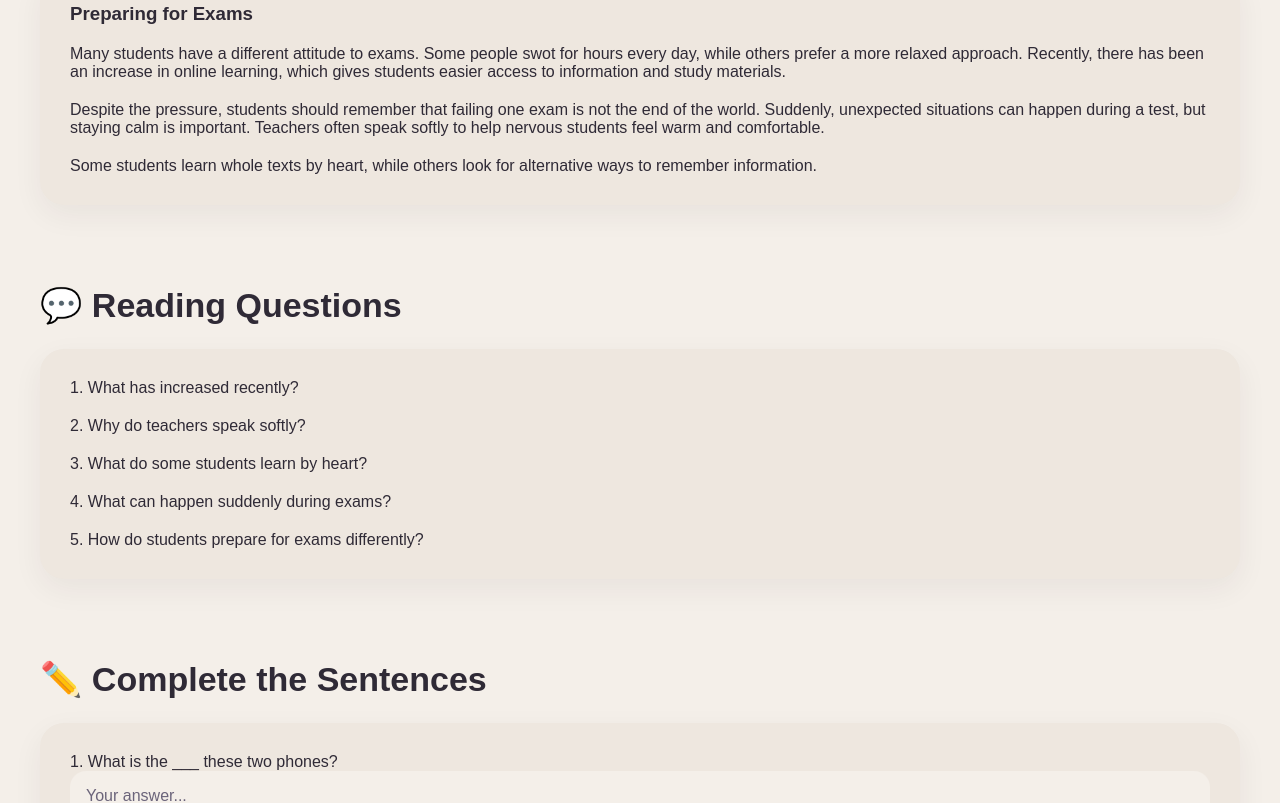
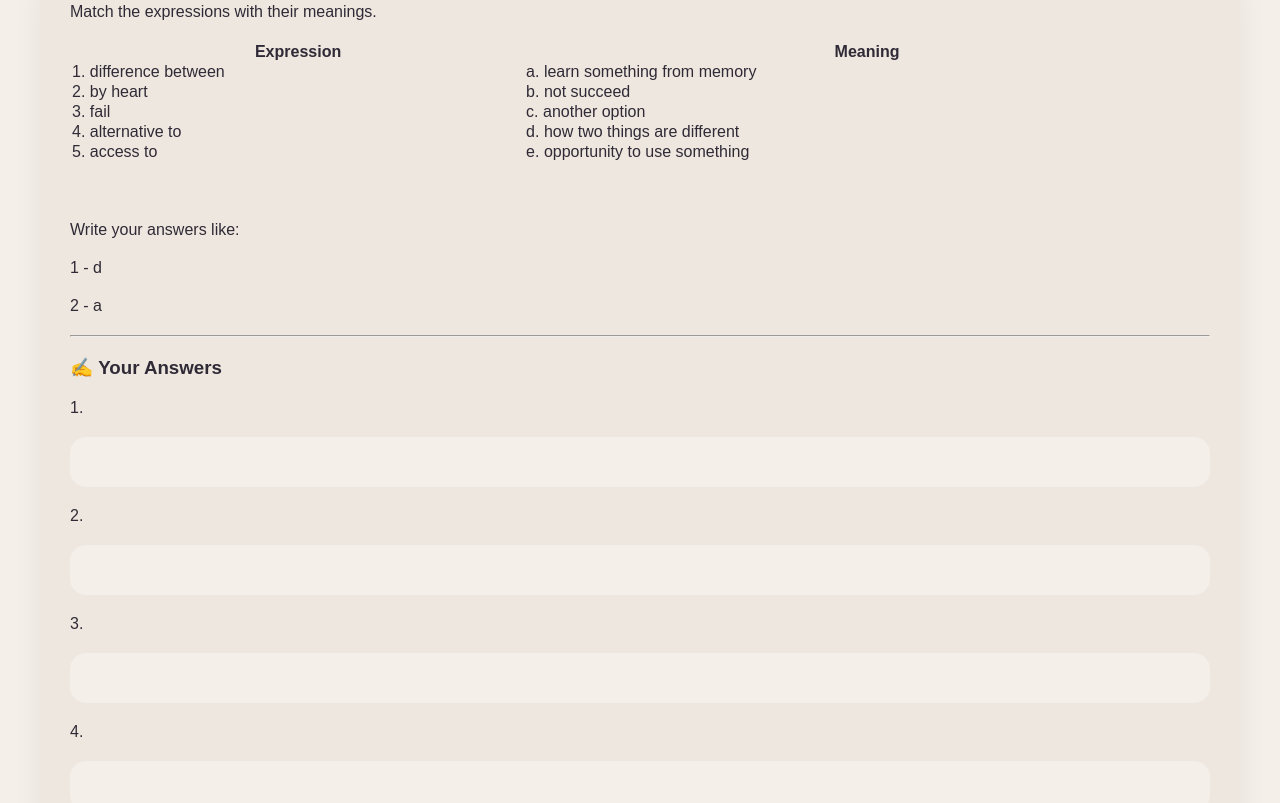
Before and after one commit to olha-zhemerdey/english-lessons-app, a React (Vite) app: page /lesson3 in a window 1280 px wide. Shown: the part 1100-1903 px from the top of the page. Built offline with nearby package versions, Linux system fonts and the light colour scheme.

Commit message:
lesson 3

```diff
--- a/src/pages/Lesson3.jsx
+++ b/src/pages/Lesson3.jsx
@@ -268,6 +268,84 @@ function B1Lesson() {
         </div>
       </section>
 
+      {/* MATCHING VOCABULARY */}
+
+      <section className="lesson">
+        <h2>🎯 Match the Expressions</h2>
+
+        <div className="exercise-card">
+          <p>Match the expressions with their meanings.</p>
+
+          <table className="grammar-table">
+            <thead>
+              <tr>
+                <th>Expression</th>
+                <th>Meaning</th>
+              </tr>
+            </thead>
+
+            <tbody>
+              <tr>
+                <td>1. difference between</td>
+                <td>a. learn something from memory</td>
+              </tr>
+
+              <tr>
+                <td>2. by heart</td>
+                <td>b. not succeed</td>
+              </tr>
+
+              <tr>
+                <td>3. fail</td>
+                <td>c. another option</td>
+              </tr>
+
+              <tr>
+                <td>4. alternative to</td>
+                <td>d. how two things are different</td>
+              </tr>
+
+              <tr>
+                <td>5. access to</td>
+                <td>e. opportunity to use something</td>
+              </tr>
+            </tbody>
+          </table>
+
+          <br />
+
+          <p>Write your answers like:</p>
+
+          <p>1 - d</p>
+
+          <p>2 - a</p>
+
+          <hr />
+
+          <h3>✍️ Your Answers</h3>
+
+          <p>1.</p>
+
+          <input type="text" />
+
+          <p>2.</p>
+
+          <input type="text" />
+
+          <p>3.</p>
+
+          <input type="text" />
+
+          <p>4.</p>
+
+          <input type="text" />
+
+          <p>5.</p>
+
+          <input type="text" />
+        </div>
+      </section>
+
       {/* READING */}
 
       <section className="lesson">
```
